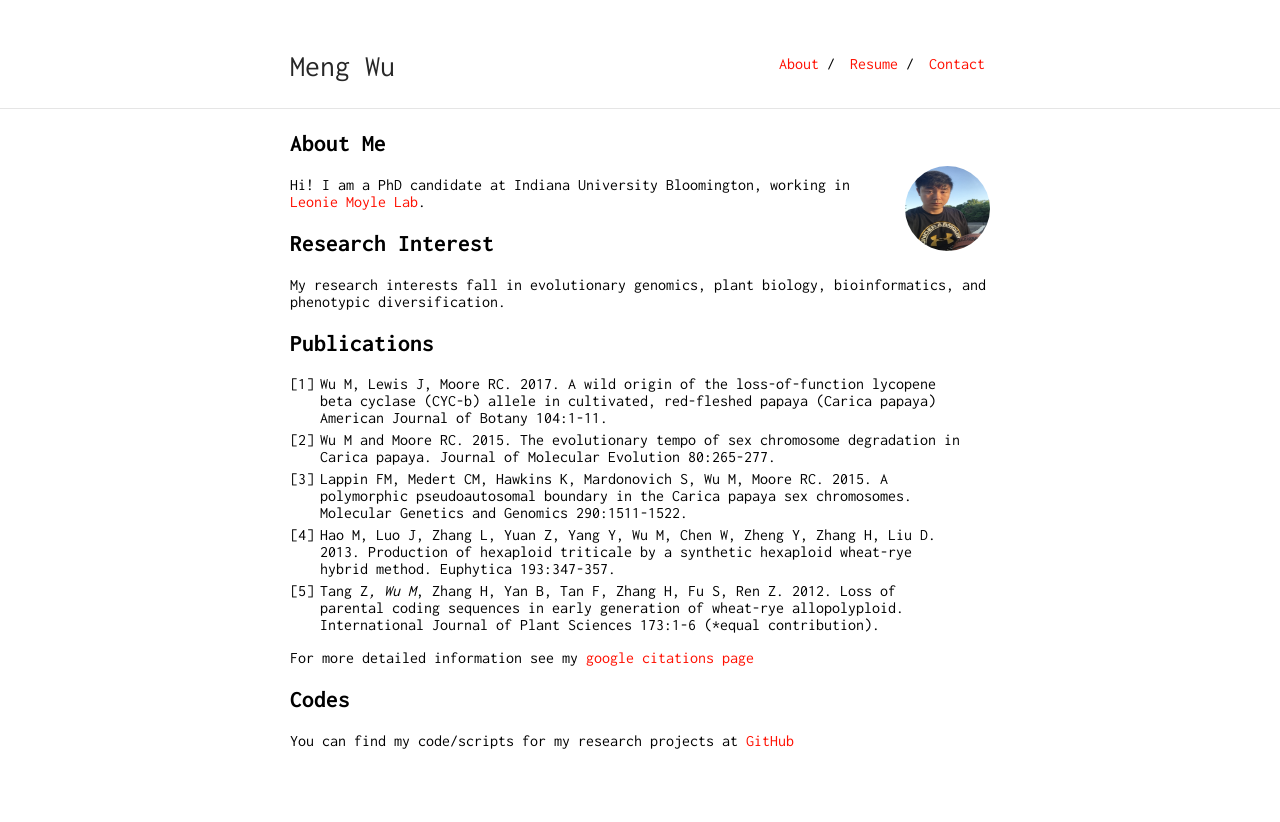
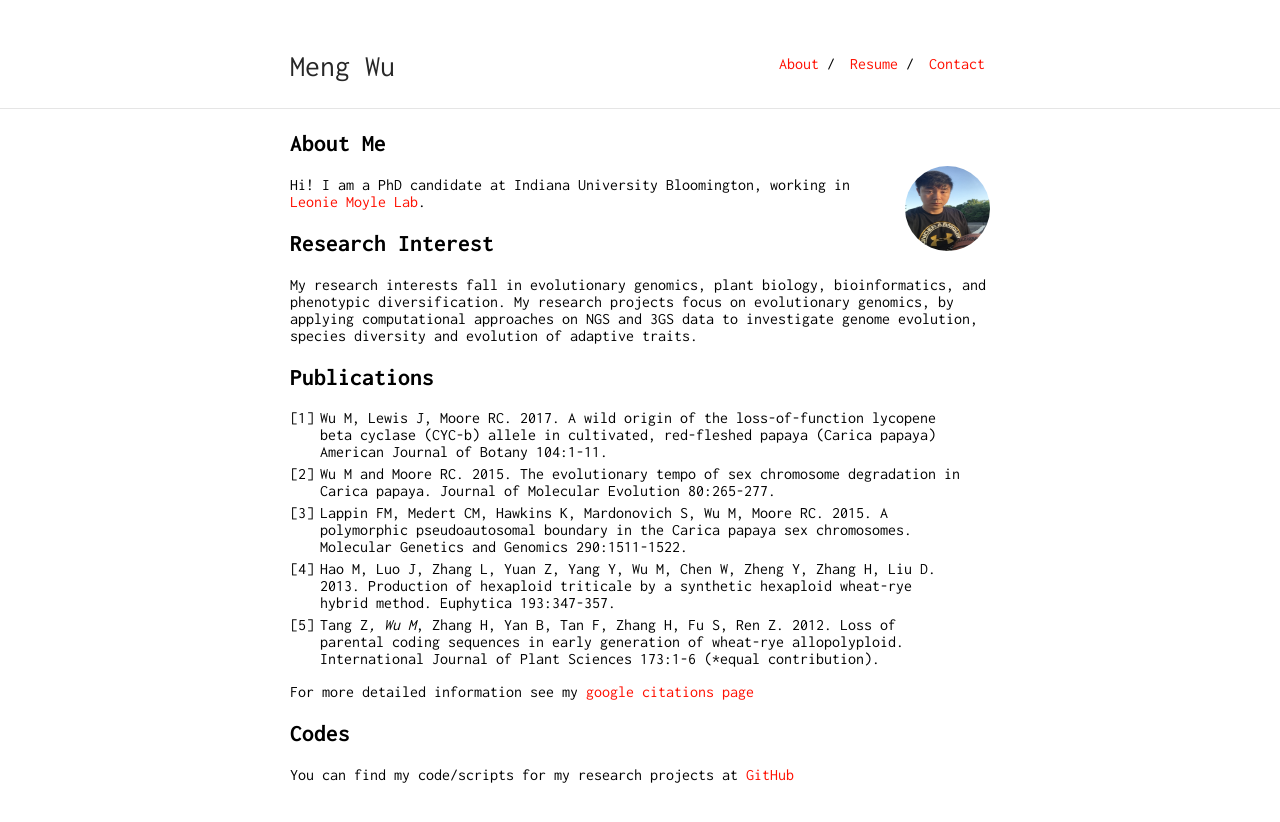
Before and after one commit to wum5/wum5.github.io, a Jekyll site: the page built from index.md, in a window 1280 px wide. Shown: the top 822 px of the page. Built offline with Jekyll 4.4.1, drawn with Linux system fonts in a browser that asks for light colours; our own code applies the rules of GitHub Pages for plain Markdown files.

Commit message:
try template

```diff
--- a/index.md
+++ b/index.md
@@ -10,6 +10,7 @@ Hi! I am a PhD candidate at Indiana University Bloomington, working in [Leonie M
 
 ## Research Interest
 My research interests fall in evolutionary genomics, plant biology, bioinformatics, and phenotypic diversification.
+My research projects focus on evolutionary genomics, by applying computational approaches on NGS and 3GS data to investigate genome evolution, species diversity and evolution of adaptive traits.
 
 
 ## Publications
```
